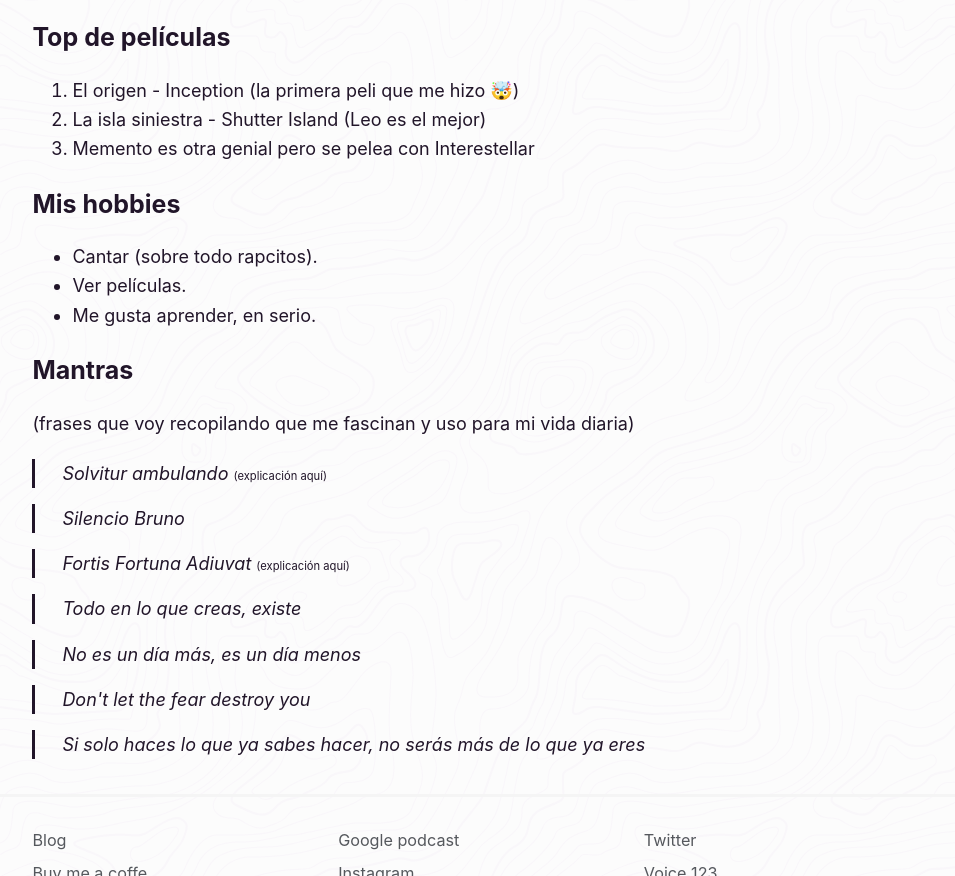
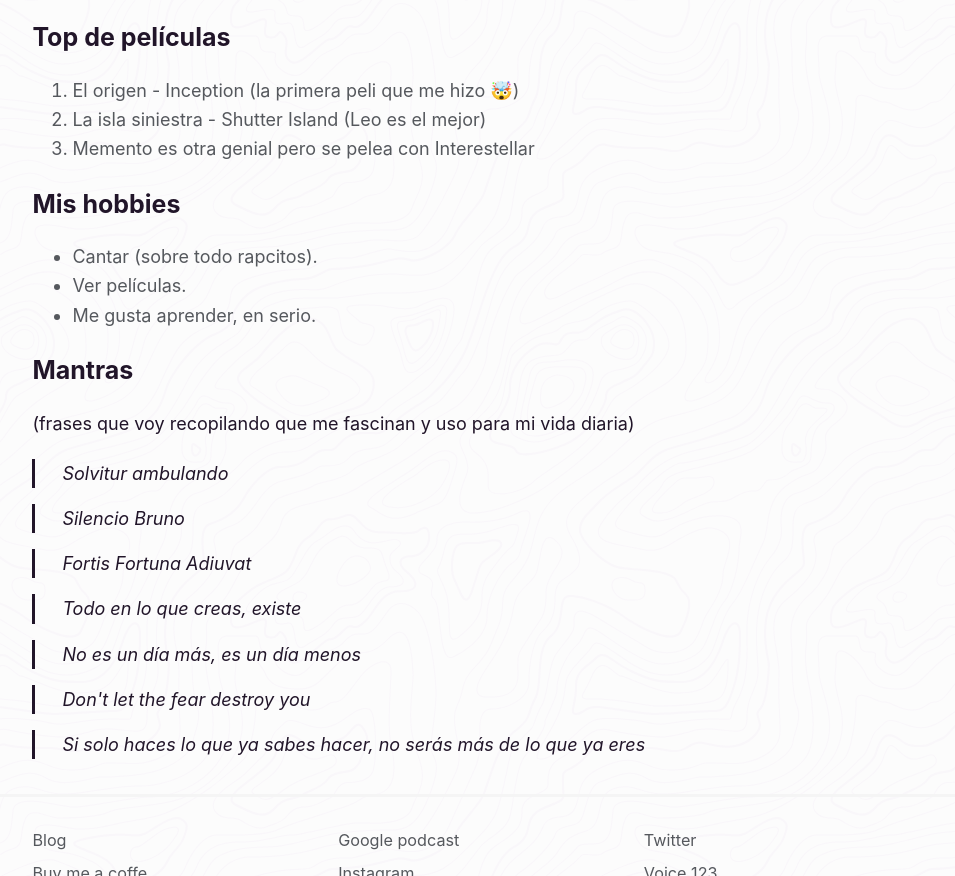
Before and after one commit to NicolasArevalo/personal-website, an Astro site: page /sobre-mi in a window 1280 px wide. Shown: the part 1110-1986 px from the top of the page, without its empty margins (157-1112 px from the left). Built offline with nearby package versions, Linux system fonts and the light colour scheme; Astro itself is replaced by a stand-in of ours; a small style sheet from the web is missing; a web font is replaced by a local one.

Commit message:
Fixing the font colors

```diff
--- a/src/pages/sobre-mi.astro
+++ b/src/pages/sobre-mi.astro
@@ -98,9 +98,9 @@ import img10 from '@assets/slider-yo/10.jpeg'
         <span>(frases que voy recopilando que me fascinan y uso para mi vida diaria)</span>
 
         <div class="quotations">
-            <q>Solvitur ambulando <a href="">(explicación aquí)</a></q>
+            <q>Solvitur ambulando <!-- <a href="">(explicación aquí)</a> --></q>
             <q>Silencio Bruno</q>
-            <q>Fortis Fortuna Adiuvat <a href="">(explicación aquí)</a></q>
+            <q>Fortis Fortuna Adiuvat <!-- <a href="">(explicación aquí)</a> --></q>
             <q>Todo en lo que creas, existe</q>
             <q>No es un día más, es un día menos</q>
             <q>Don't let the fear destroy you</q>
@@ -112,11 +112,17 @@ import img10 from '@assets/slider-yo/10.jpeg'
 <style>
     section {
         margin-top: 1.5rem;
+
     }
+
 
     ul {
         padding-inline-start: 40px;
         list-style-type: disc;
+    }
+
+    li{
+        color: var(--theme-text-light);
     }
 
     .quotations {
```
